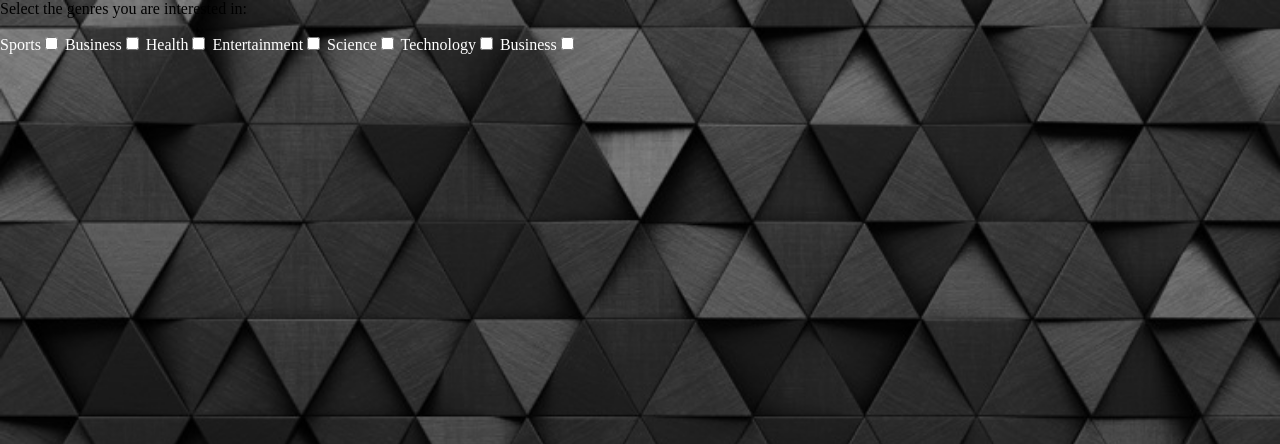
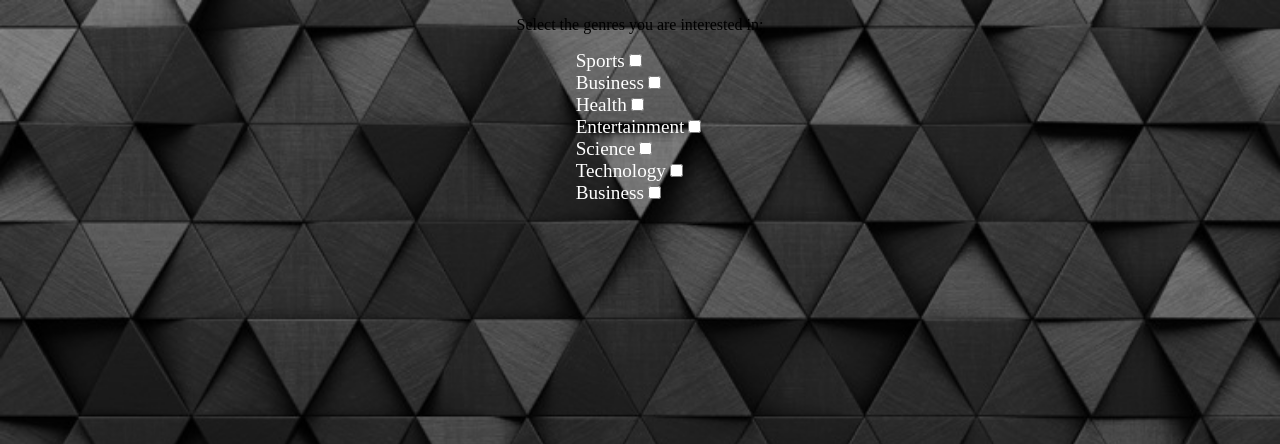
Before and after one commit to Sathvik21S21Rao/Newsfeed, a Django app: page /genres in a window 1280 px wide. Shown: the top 444 px of the page. Run offline with Django 3.2, Linux system fonts and the light colour scheme.

Commit message:
7/05/2021

```diff
--- a/Project/News/apps.py
+++ b/Project/News/apps.py
@@ -1,6 +1,6 @@
 from django.apps import AppConfig
 
 
-class NewsFeedConfig(AppConfig):
+class NewsConfig(AppConfig):
     default_auto_field = 'django.db.models.BigAutoField'
-    name = 'News_Feed'
+    name = 'News'
--- a/Project/Templates/genres.html
+++ b/Project/Templates/genres.html
@@ -9,32 +9,40 @@
       margin: 0px;
       padding: 0px;
     }
-
+    .main {
+      display: flex;
+      flex-direction: column;
+      align-items: center;
+      justify-content: center;
+    }
     .Select {
       align-items: center;
       justify-content: center;
       height: fit-content;
       color: white;
+      font-size: larger;
     }
   </style>
   <body>
+    <div class="main">
       <p>Select the genres you are interested in:</p>
       <div class="Select">
         Sports<input type="checkbox" />
-
+        <br />
         Business<input type="checkbox" />
-
+        <br />
         Health<input type="checkbox" />
-
+        <br />
         Entertainment<input type="checkbox" />
-
+        <br />
         Science<input type="checkbox" />
-
+        <br />
         Technology<input type="checkbox" />
-
+        <br />
         Business<input type="checkbox" />
 
         <br />
       </div>
+    </div>
   </body>
 </html>
--- a/Project/website/settings.py
+++ b/Project/website/settings.py
@@ -37,6 +37,7 @@ INSTALLED_APPS = [
     'django.contrib.sessions',
     'django.contrib.messages',
     'django.contrib.staticfiles',
+    'News.apps.NewsConfig'
 ]
 
 MIDDLEWARE = [
```
Also changed, not shown: Project/Templates/login.html (+14 -0 lines), Project/db.sqlite3. Lines whose indentation alone changed are shown as unchanged.
